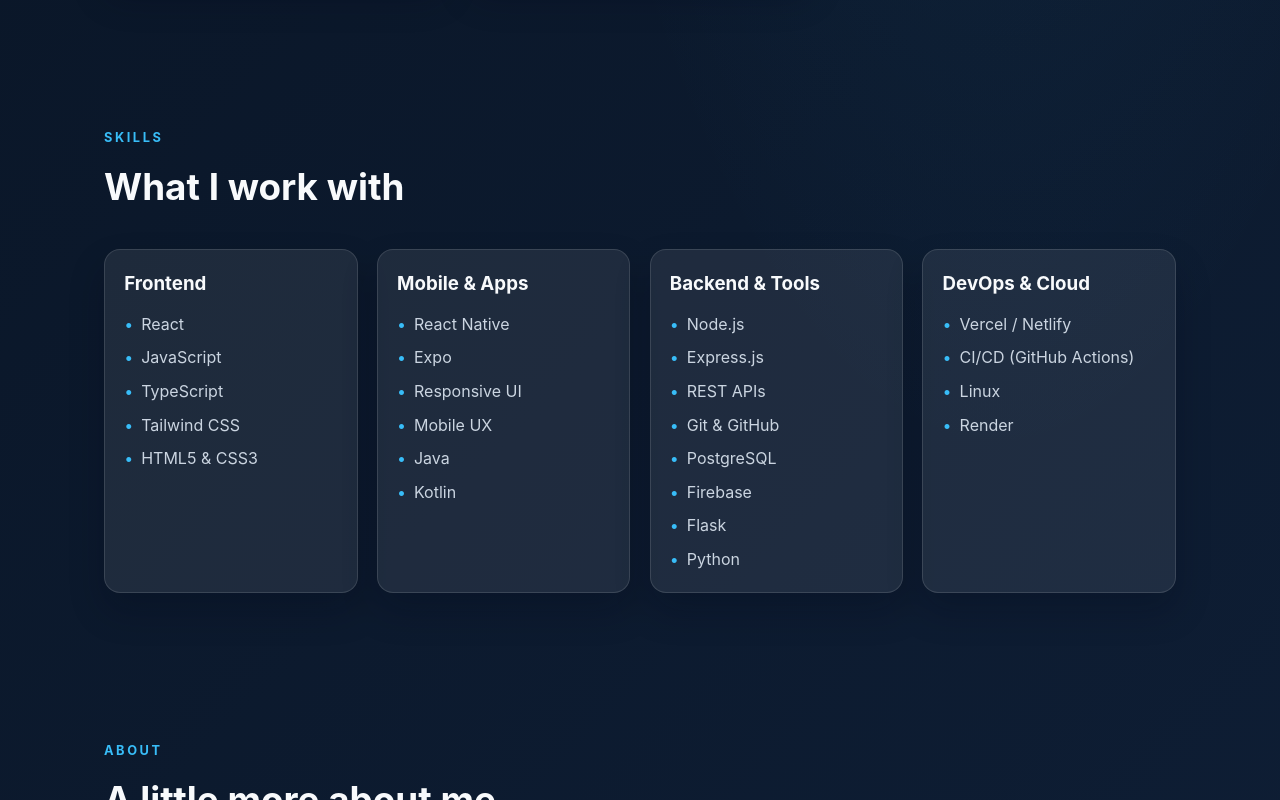
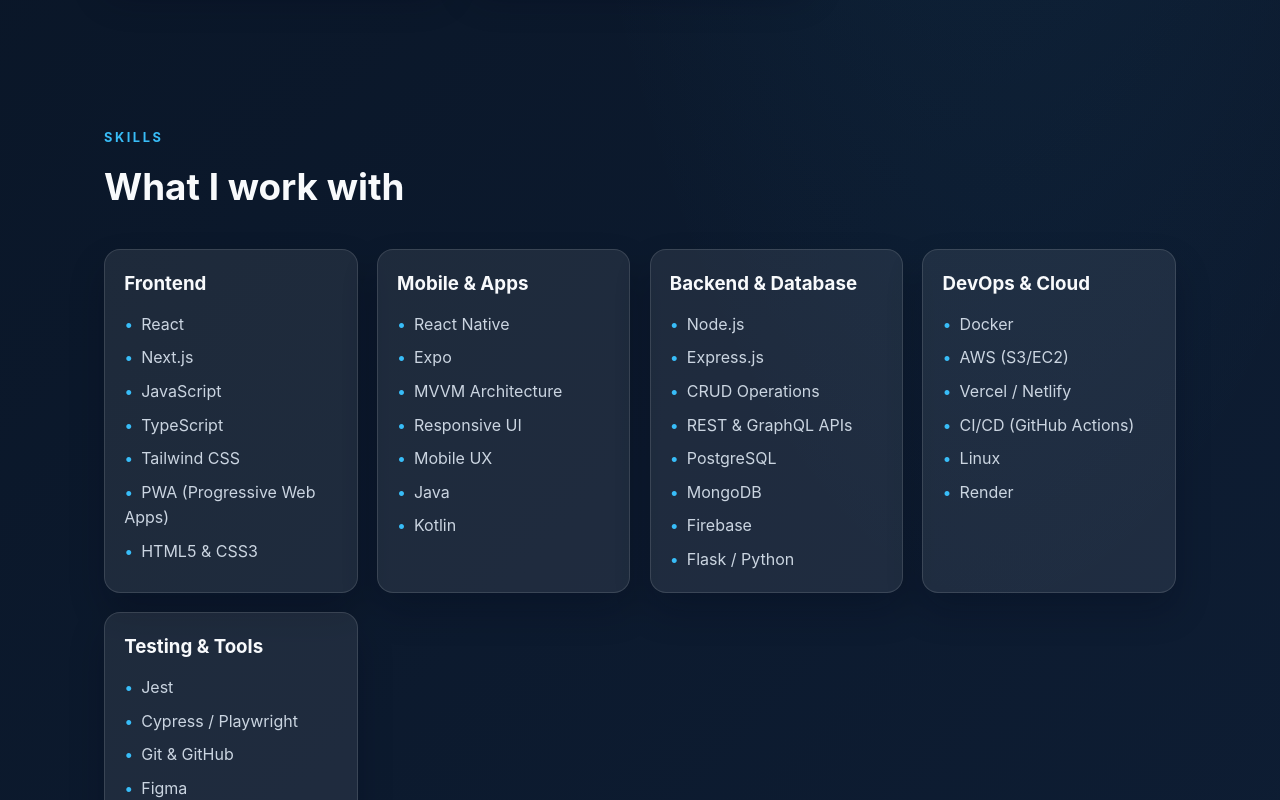
Before and after one commit to Dickens12-derrick/Dickens_Portfolio, a React (Vite) app: page / in a window 1280 px wide. Shown: the part 2000-2800 px from the top of the page. Built offline with nearby package versions, Linux system fonts and the light colour scheme.

Commit message:
Updated the category for the skills

```diff
--- a/src/App.jsx
+++ b/src/App.jsx
@@ -182,22 +182,26 @@ export default function App() {
  const skills = [
   {
     category: 'Frontend',
-      items: ['React', 'JavaScript', 'TypeScript', 'Tailwind CSS', 'HTML5 & CSS3']
+    items: ['React', 'Next.js', 'JavaScript', 'TypeScript', 'Tailwind CSS', 'PWA (Progressive Web Apps)', 'HTML5 & CSS3']
   },
   {
     category: 'Mobile & Apps',
-      items: ['React Native', 'Expo', 'Responsive UI', 'Mobile UX', 'Java', 'Kotlin']
+    items: ['React Native', 'Expo', 'MVVM Architecture', 'Responsive UI', 'Mobile UX', 'Java', 'Kotlin']
   },
   {
-      category: 'Backend & Tools',
-      items: ['Node.js', 'Express.js', 'REST APIs', 'Git & GitHub', 'PostgreSQL', 'Firebase', 'Flask', 'Python']
+    category: 'Backend & Database',
+    items: ['Node.js', 'Express.js', 'CRUD Operations', 'REST & GraphQL APIs', 'PostgreSQL', 'MongoDB', 'Firebase', 'Flask / Python']
   },
   {
     category: 'DevOps & Cloud',
-  items: ['Vercel / Netlify', 'CI/CD (GitHub Actions)', 'Linux', 'Render']
+    items: ['Docker', 'AWS (S3/EC2)', 'Vercel / Netlify', 'CI/CD (GitHub Actions)', 'Linux', 'Render']
+  },
+  {
+    category: 'Testing & Tools',
+    items: ['Jest', 'Cypress / Playwright', 'Git & GitHub', 'Figma', 'Postman']
   }
+];
 
-  ];
 
   const projects = [
     {
```
Lines whose indentation alone changed are shown as unchanged.
